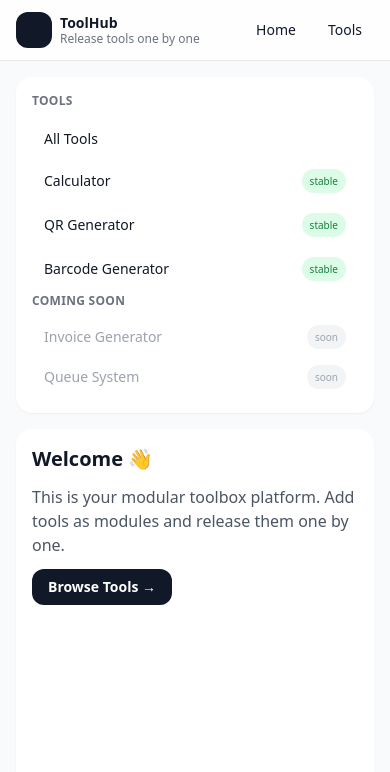
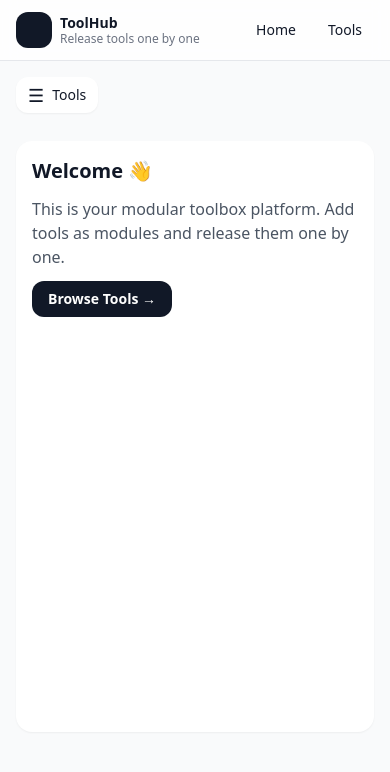
Before and after one commit to kakada123/toolhub, a Vue app: page / in a window 390 px wide. Shown: the top 772 px of the page. Built offline with nearby package versions, Linux system fonts and the light colour scheme.

Commit message:
feat(ui): add mobile hamburger drawer for tools sidebar

```diff
--- a/src/components/Sidebar.vue
+++ b/src/components/Sidebar.vue
@@ -1,59 +1,66 @@
 <template>
-  <aside class="rounded-2xl bg-white p-4 shadow-sm">
-    <p class="mb-3 text-xs font-semibold uppercase tracking-wide text-gray-500">
-      Tools
-    </p>
+  <!-- Mobile top bar -->
+  <div class="md:hidden mb-3">
+    <button
+      type="button"
+      class="inline-flex items-center gap-2 rounded-xl bg-white px-3 py-2 text-sm shadow-sm"
+      @click="open = true"
+    >
+      <span class="text-lg leading-none">☰</span>
+      <span class="font-medium">Tools</span>
+    </button>
+  </div>
 
-    <div class="space-y-1">
-      <RouterLink
-        to="/tools"
-        class="flex items-center justify-between rounded-xl px-3 py-2 text-sm hover:bg-gray-100"
-        active-class="bg-gray-900 text-white hover:bg-gray-900"
-        exact-active-class="bg-gray-900 text-white hover:bg-gray-900"
+  <!-- Desktop sidebar -->
+  <aside class="hidden md:block rounded-2xl bg-white p-4 shadow-sm">
+    <SidebarContent />
+  </aside>
+
+  <!-- Mobile drawer -->
+  <teleport to="body">
+    <div v-if="open" class="md:hidden">
+      <!-- backdrop -->
+      <div class="fixed inset-0 z-40 bg-black/50" @click="open = false" />
+
+      <!-- drawer -->
+      <aside
+        class="fixed left-0 top-0 z-50 h-full w-[85%] max-w-xs bg-white p-4 shadow-xl rounded-r-2xl"
+        role="dialog"
+        aria-modal="true"
       >
-        <span>All Tools</span>
-      </RouterLink>
+        <div class="mb-3 flex items-center justify-between">
+          <p class="text-sm font-semibold">Tools</p>
+          <button
+            type="button"
+            class="rounded-lg px-2 py-1 text-sm hover:bg-gray-100"
+            @click="open = false"
+          >
+            ✕
+          </button>
+        </div>
 
-      <RouterLink
-        v-for="t in enabledTools"
-        :key="t.key"
-        :to="t.route"
-        class="flex items-center justify-between rounded-xl px-3 py-2 text-sm hover:bg-gray-100"
-        active-class="bg-gray-900 text-white hover:bg-gray-900"
-      >
-        <span>{{ t.name }}</span>
-        <span
-          class="text-[10px] rounded-full px-2 py-0.5"
-          :class="badgeClass(t.status)"
-        >
-          {{ t.status }}
-        </span>
-      </RouterLink>
-
-      <div class="mt-4">
-        <p
-          class="mb-2 text-xs font-semibold uppercase tracking-wide text-gray-500"
-        >
-          Coming soon
-        </p>
-        <div
-          v-for="t in comingSoon"
-          :key="t.key"
-          class="flex items-center justify-between rounded-xl px-3 py-2 text-sm text-gray-400"
-        >
-          <span>{{ t.name }}</span>
-          <span class="text-[10px] rounded-full bg-gray-100 px-2 py-0.5"
-            >soon</span
-          >
+        <!-- close drawer when user clicks any link -->
+        <div @click="closeIfLink">
+          <SidebarContent />
         </div>
-      </div>
+      </aside>
     </div>
-  </aside>
+  </teleport>
 </template>
 
 <script setup lang="ts">
-import { computed } from "vue";
+import {
+  computed,
+  defineComponent,
+  h,
+  onBeforeUnmount,
+  onMounted,
+  ref,
+} from "vue";
+import { RouterLink, useRouter } from "vue-router";
 import { TOOLS, ENABLED_TOOLS, type ToolStatus } from "@/app/tool-registry";
+
+const open = ref(false);
 
 const enabledTools = computed(() => ENABLED_TOOLS);
 const comingSoon = computed(() => TOOLS.filter((t) => !t.enabled));
@@ -64,4 +71,105 @@ const badgeClass = (s: ToolStatus) => {
   if (s === "alpha") return "bg-purple-100 text-purple-700";
   return "bg-gray-100 text-gray-600";
 };
+
+// Close on ESC
+const onKeydown = (e: KeyboardEvent) => {
+  if (e.key === "Escape") open.value = false;
+};
+
+onMounted(() => window.addEventListener("keydown", onKeydown));
+onBeforeUnmount(() => window.removeEventListener("keydown", onKeydown));
+
+// Close drawer when clicking a RouterLink inside
+const closeIfLink = (e: MouseEvent) => {
+  const el = e.target as HTMLElement | null;
+  if (!el) return;
+  if (el.closest("a")) open.value = false;
+};
+
+// Sidebar content as an inline component so we don't duplicate markup
+const SidebarContent = defineComponent({
+  name: "SidebarContent",
+  setup() {
+    return () =>
+      h("div", { class: "space-y-1" }, [
+        h(
+          "p",
+          {
+            class:
+              "mb-3 text-xs font-semibold uppercase tracking-wide text-gray-500",
+          },
+          "Tools"
+        ),
+
+        h(
+          RouterLink,
+          {
+            to: "/tools",
+            class:
+              "flex items-center justify-between rounded-xl px-3 py-2 text-sm hover:bg-gray-100",
+            activeClass: "bg-gray-900 text-white hover:bg-gray-900",
+            exactActiveClass: "bg-gray-900 text-white hover:bg-gray-900",
+          },
+          { default: () => h("span", "All Tools") }
+        ),
+
+        ...enabledTools.value.map((t) =>
+          h(
+            RouterLink,
+            {
+              key: t.key,
+              to: t.route,
+              class:
+                "flex items-center justify-between rounded-xl px-3 py-2 text-sm hover:bg-gray-100",
+              activeClass: "bg-gray-900 text-white hover:bg-gray-900",
+            },
+            {
+              default: () => [
+                h("span", t.name),
+                h(
+                  "span",
+                  {
+                    class: `text-[10px] rounded-full px-2 py-0.5 ${badgeClass(
+                      t.status
+                    )}`,
+                  },
+                  t.status
+                ),
+              ],
+            }
+          )
+        ),
+
+        h("div", { class: "mt-4" }, [
+          h(
+            "p",
+            {
+              class:
+                "mb-2 text-xs font-semibold uppercase tracking-wide text-gray-500",
+            },
+            "Coming soon"
+          ),
+          ...comingSoon.value.map((t) =>
+            h(
+              "div",
+              {
+                key: t.key,
+                class:
+                  "flex items-center justify-between rounded-xl px-3 py-2 text-sm text-gray-400",
+              },
+              [
+                h("span", t.name),
+                h(
+                  "span",
+                  { class: "text-[10px] rounded-full bg-gray-100 px-2 py-0.5" },
+                  "soon"
+                ),
+              ]
+            )
+          ),
+        ]),
+      ]);
+  },
+});
 </script>
```
Also changed, not shown: 1 other file (tests, documents, lock files or other folders).
